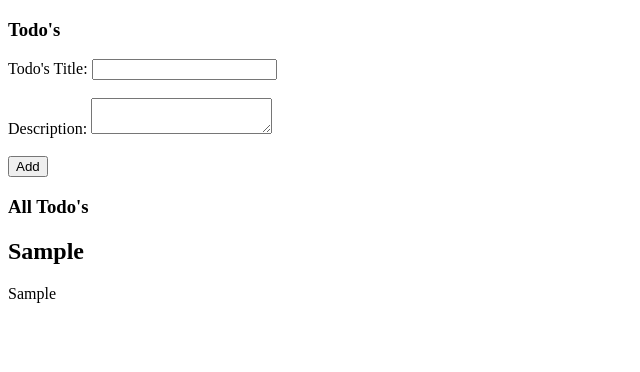
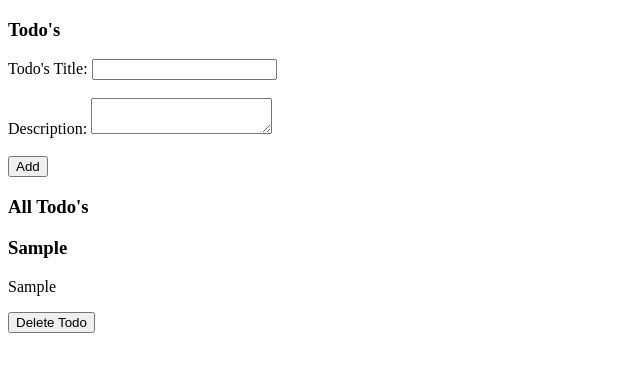
Before and after one commit to nikita-jadhav16/todo_list, a React (Create React App) app: page / in a window 1280 px wide. Both pictures are taken after typing "Sample", "Sample" into the empty fields and a click on the button "Add". Shown: the top 372 px of the page, without its empty margins (0-640 px from the left). Built offline with nearby package versions, Linux system fonts and the light colour scheme.

Commit message:
deleted specific todo

```diff
--- a/src/components/Todo.js
+++ b/src/components/Todo.js
@@ -10,13 +10,19 @@ const Todo = () => {
 
   const handleSubmit = (e) => {
     e.preventDefault();
-    console.log("added todo: ", todo);
+    // console.log("added todo: ", todo);
     setTodos([...todos, todo]);
 
     setTodo({
       title: "",
       description: "",
     });
+  };
+
+  const onClickDelete = (todoIndex) => {
+    // todos.splice(todoIndex, 1);
+    setTodos(todos.filter((_, index) => index !== todoIndex));
+    // console.log("new todos", todos);
   };
 
   return (
@@ -43,16 +49,23 @@ const Todo = () => {
         <br />
         <button type="submit">Add</button>
       </form>
-      {console.log("all todos", todos)}
+      {/* {console.log("all todos", todos)} */}
 
       {todos.length > 0 && <h3>All Todo's</h3>}
-      {todos.map((todo) => {
-        console.log("map => ", todo);
+      {todos.map((todo, index) => {
+        // console.log("map => ", todo);
 
         return (
           <>
-            <h2>{todo.title}</h2>
+            <h3 key={index}>{todo.title}</h3>
             <p>{todo.description}</p>
+            <button
+              onClick={() => {
+                onClickDelete(index);
+              }}
+            >
+              Delete Todo
+            </button>
           </>
         );
       })}
```
